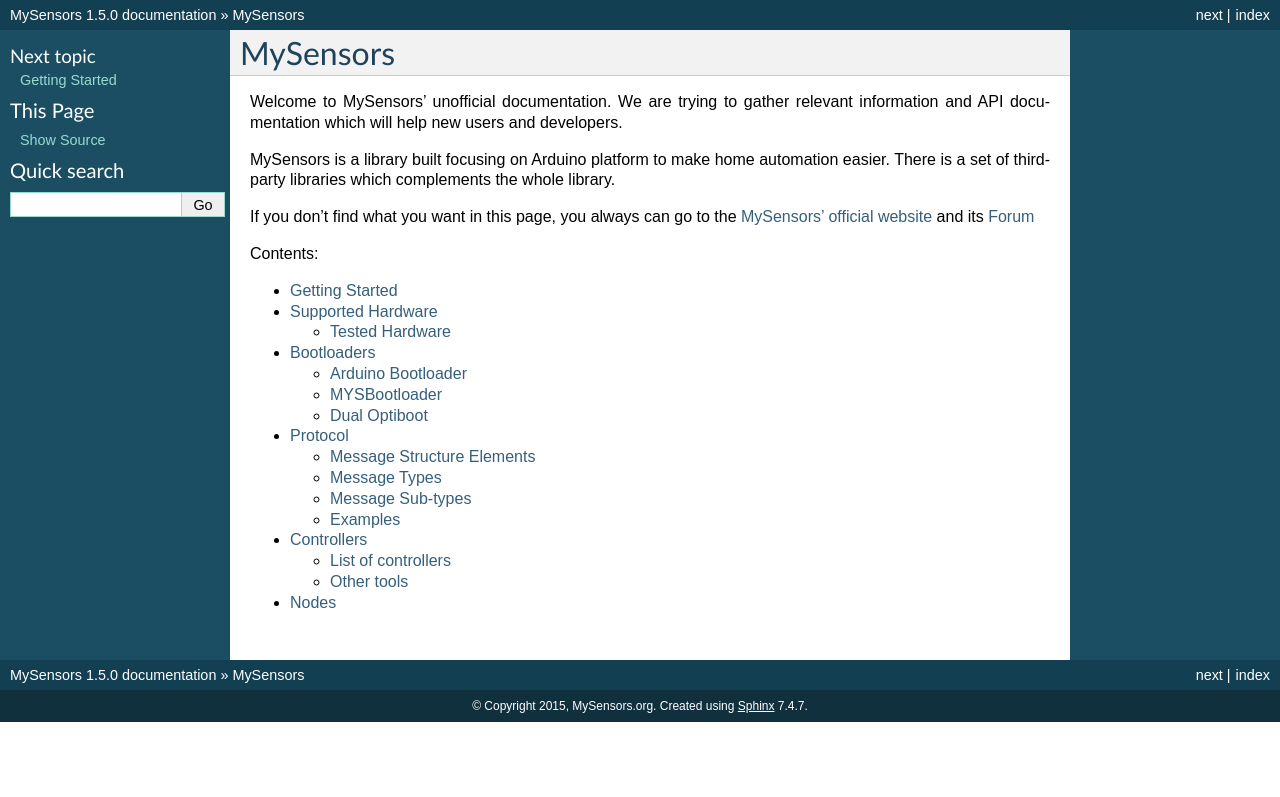
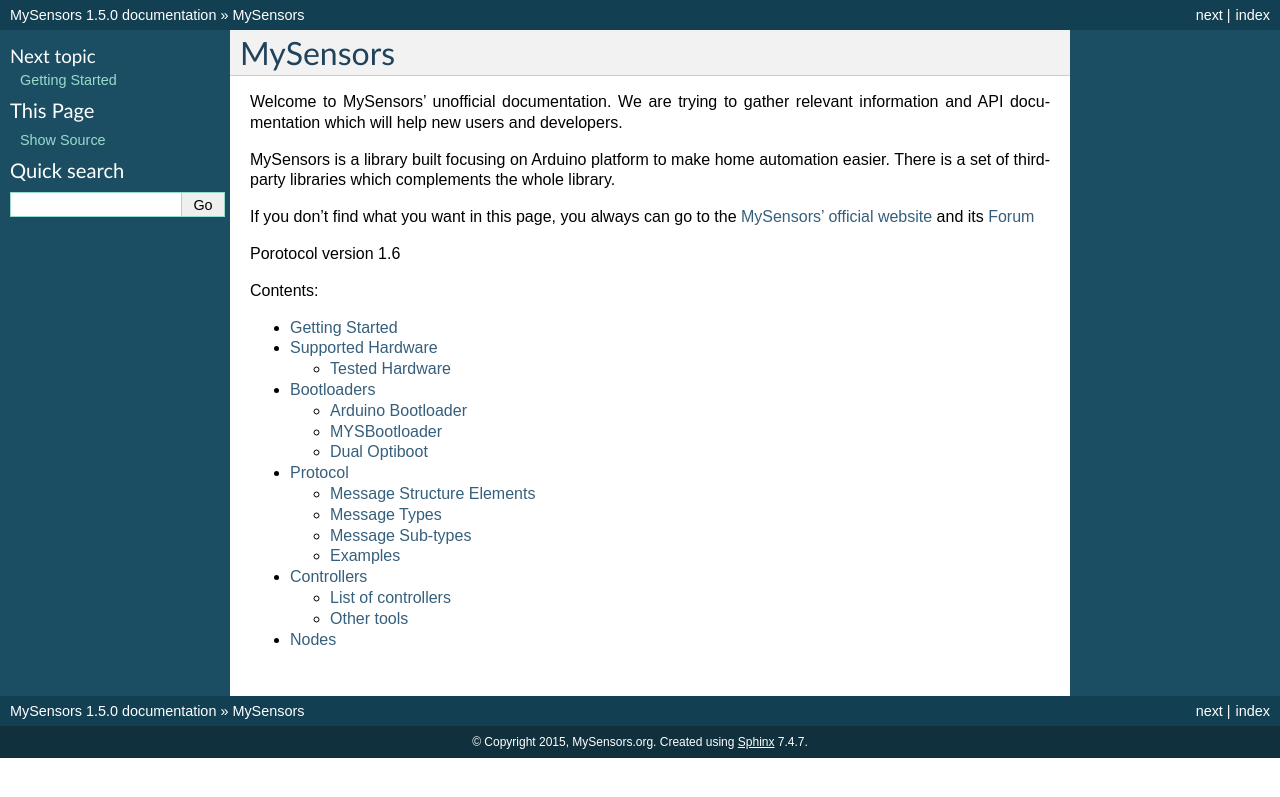
Before and after one commit to alfredocdmiranda/MySensors, a Sphinx documentation site: the page built from docs/index.rst, in a window 1280 px wide. Shown: the top 797 px of the page. Built offline with Sphinx 7.4.7, drawn with Linux system fonts in a browser that asks for light colours.

Commit message:
Added protocol version

```diff
--- a/docs/index.rst
+++ b/docs/index.rst
@@ -12,6 +12,8 @@
 If you don't find what you want in this page, you always can go to the `MySensors' official
 website <http://www.mysensors.org/>`_ and its `Forum <http://forum.mysensors.org/>`_
 
+Porotocol version 1.6
+
 Contents:
 
 .. toctree::
```
